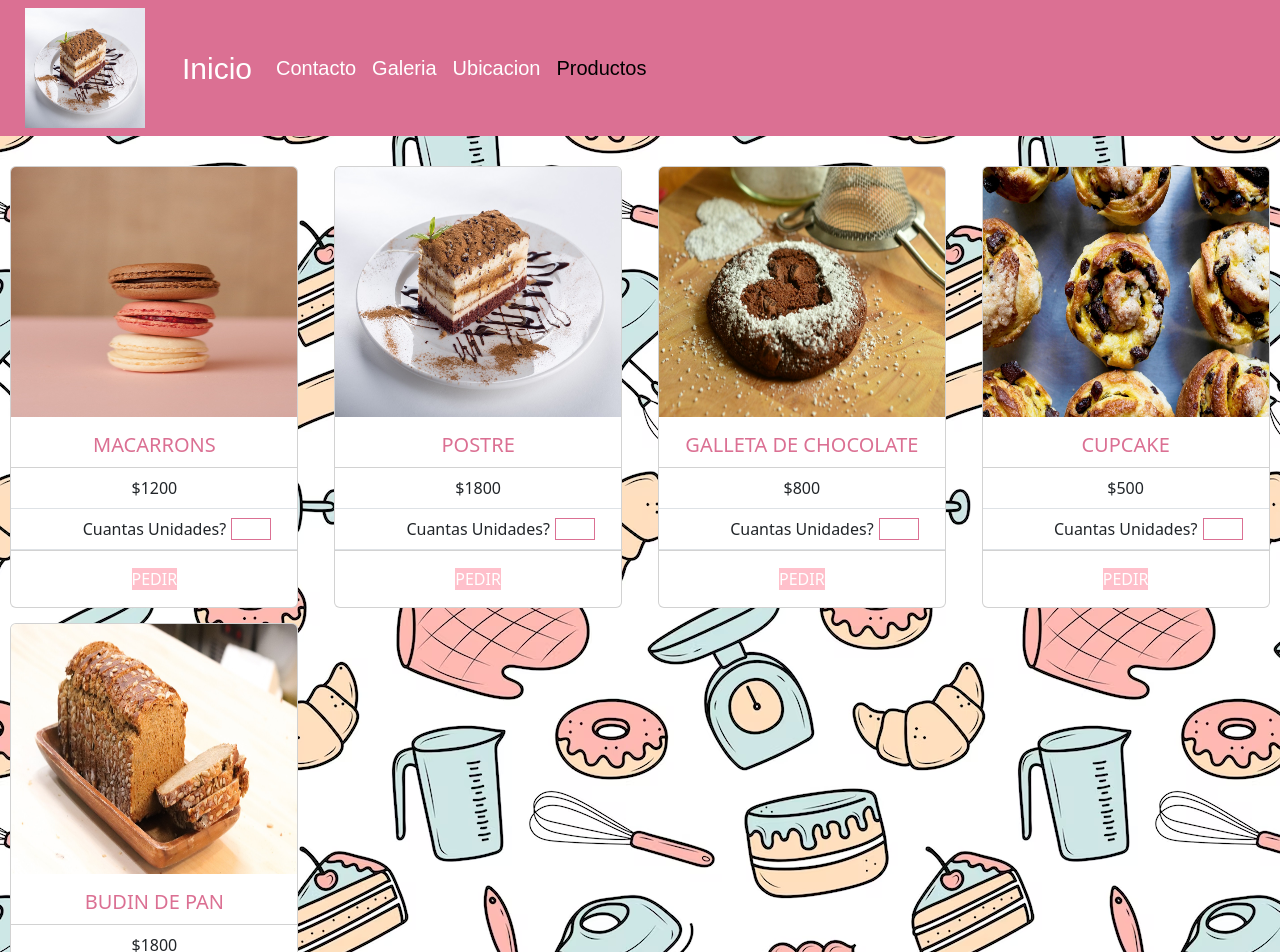
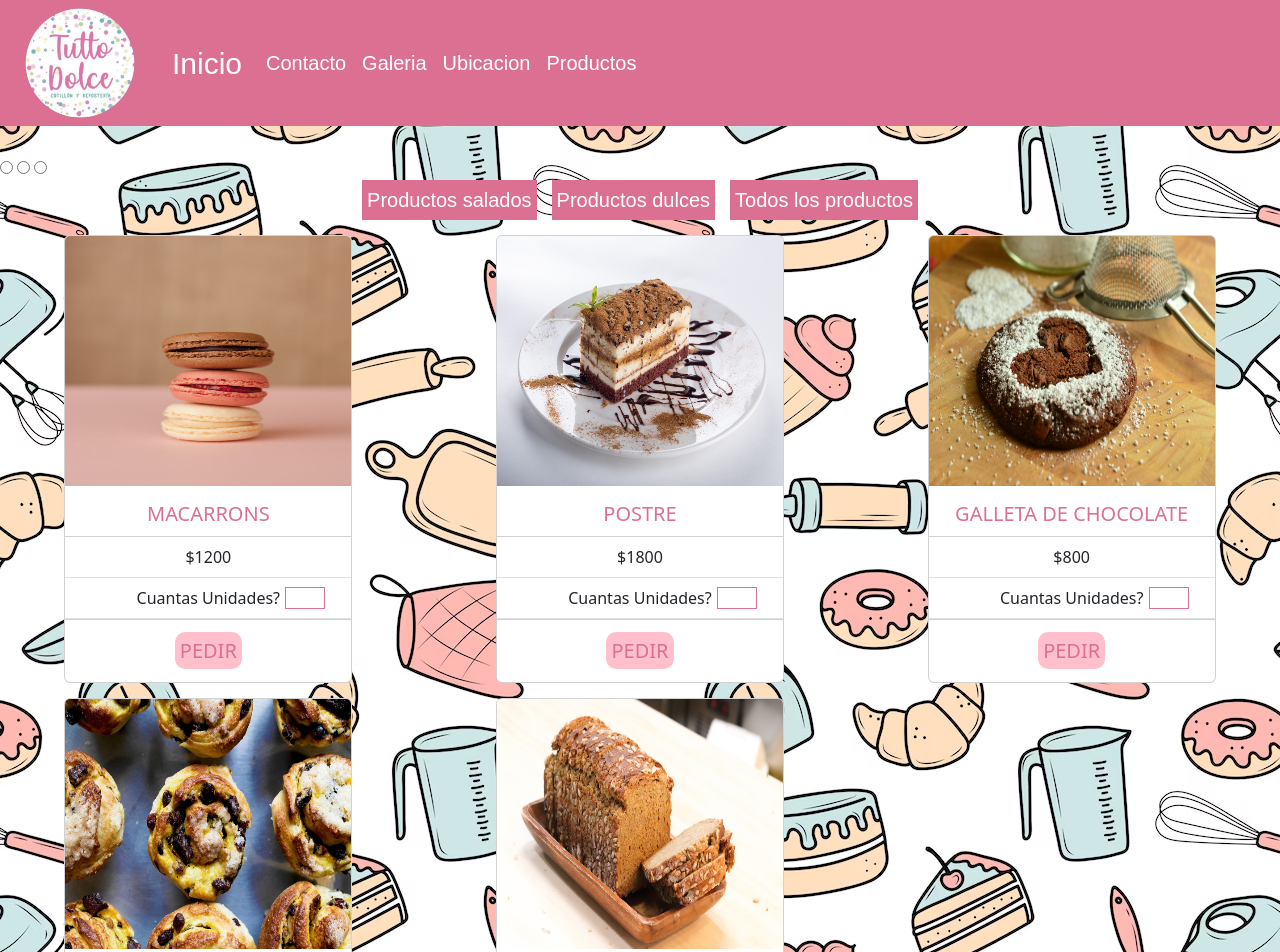
Before and after one commit to ludmilafer3/PF-Fernandez, a plain HTML site: page pages/productos.html in a window 1280 px wide. Shown: the top 952 px of the page. Drawn offline with nearby package versions, Linux system fonts and the light colour scheme.

Commit message:
sigo trabajando en la pagina productos, estoy por termianar

```diff
--- a/css/styles.css
+++ b/css/styles.css
@@ -33,15 +33,17 @@ input, textarea{
     background-color: palevioletred;
 
 }
-.logo{
-    width: 120px;
-    height: 120px;
-    margin: 0 25px;
-}
+
 img{
     max-width: 100%;
 }
 /*HEADER*/
+.logo-header{
+    width: 110px;
+    height: 110px;
+    margin: 0 25px;
+    border-radius: 60px
+}
 
 header{
     background-color: palevioletred;
@@ -57,6 +59,20 @@ header{
     font-family: Arial, Helvetica, sans-serif;
     color: white;
 }
+/*PSEUDOCLASES EN EL NAV*/
+.nav-link:hover,
+.navbar-brand:hover{
+    color: palevioletred;
+    background-color: pink;
+    border-radius: 20px;
+}
+.nav-link:active,
+.navbar-brand:active{
+    background-color: palevioletred;
+    color: pink;
+}
+
+
 
 /*ENLACES*/
 a{
@@ -135,13 +151,14 @@ h2{
     grid-area: foto3;
 }
 
-/*PRODUCTOS CONTENEDOR DE LAS CARDS*/
+
 /*PAGINA PRODUCTOS*/
+/*FONDO EN LA PAGINA DE PRODUCTOS*/
 .fondo{
     background-image: url(../img/patron-articulos-cocina-cocinar-postres-reposteria-estilo-dibujos-animados_313437-359.avif);
 }
 
-
+/*PRODUCTOS CONTENEDOR DE LAS CARDS*/
 .contenedor-cards{
     display: flex;
     flex-direction: column;
@@ -150,32 +167,37 @@ h2{
     gap: 15px;
     position: relative;
 }
-
-@media(min-width: 790px){
+/*MEDIA PARA TABLES*/
+@media(min-width: 768px){
     .contenedor-cards{
         display: grid;
         grid-template-columns: repeat(2,1fr);
         justify-items: center;
     }
 }
-
-@media(min-width: 992px){
+/*MEDIA PARA TABLES MAS GRANDE*/
+@media(min-width: 1024px){
     .contenedor-cards{
         grid-template-columns: repeat(3,1fr);
     }
 }
-@media(min-width: 1235px){
+/*MEDIA PARA MONITORES*/
+@media(min-width: 1440px){
     .contenedor-cards{
         grid-template-columns: repeat(4,1fr);
     }
 }
-
 .card-img-top{
     height: 250px;
 }
+/*NOMBRES DE LOS PRODUCTOS*/
 .card-title{
     height: 10px;
+    color: palevioletred;
+
 }
+
+/*CUANTAS UNIDADES?*/
 .input-productos{
     background-color: white;
     height: 22px;
@@ -186,14 +208,36 @@ h2{
     top: 351px;
     border: solid palevioletred 1px;
 }
+/*PEDIR*/
 .card-link{
+    color: palevioletred;
+    background-color: pink;
+    font-size: 20px;
+    padding: 5px;
+    border-radius: 10px;
+}
+/*FILTROS*/
+.opciones{
+    display: flex;
+    flex-direction: column;
+    justify-content: center;
+    align-items: center;
+    gap: 15px;
+}
+@media(min-width: 768px){
+    .opciones{
+        flex-direction: row;
+    }
+}
+.opciones label{
+    background-color: palevioletred;
     color: white;
-    background-color: pink;
+    font-size: 20px;
+    font-family: Arial, Helvetica, sans-serif;
+    padding: 5px;
+    margin-bottom: 15px;
+}
 
-}
-.titulo {
-    color: palevioletred;
-}
 
 /*FOOTER*//*PIE DE PAGINA*/
 /*ICONOS*/
--- a/pages/productos.html
+++ b/pages/productos.html
@@ -21,7 +21,7 @@
 <body class="fondo">
     <header>
             <nav class="navbar navbar-expand-lg">
-                <img src="../img/card2 (2).jpg" class="logo">
+                <img src="../img/daa14fd9-ba0b-49a3-b547-9871e3117105.JPG" class="logo-header">
                 <div class="container-fluid">
                 <a class="navbar-brand" href="../index.html">Inicio</a>
                 <button class="navbar-toggler" type="button" data-bs-toggle="collapse" data-bs-target="#navbarNav" aria-controls="navbarNav" aria-expanded="false" aria-label="Toggle navigation">
@@ -39,7 +39,7 @@
                         <a class="nav-link" href="como-llegar.html">Ubicacion</a>
                     </li>
                     <li class="nav-item">
-                        <a class="nav-link active"  href="productos.html">Productos</a>
+                        <a class="nav-link"  href="productos.html">Productos</a>
                     </li>
                     </ul>
                 </div>
@@ -49,11 +49,28 @@
 
     <section>
 
+        <div class="filtro">
+
+            <input type="radio" name="seleccionado" id="saladas">
+            <input type="radio" name="seleccionado" id="dulces">
+            <input type="radio" name="seleccionado" id="todos">
+
+            <div class="opciones">
+                <label for="saladas" class="pro-saladas">
+                    Productos salados</label>
+
+                <label for="dulces" class="pro-dulce">
+                    Productos dulces</label>
+
+                <label for="todos" class="pro-todos">
+                    Todos los productos</label>
+            </div>
+
             <div class="contenedor-cards">
                 <!--card 1-->
                 <div class="card text-center" style="width: 18rem;">
                     <img src="../img/card1 (1).jpg" class="card-img-top" alt="macarrons">
-                <div class="card-body titulo">
+                    <div class="card-body">
                     <h5 class="card-title">MACARRONS</h5>
                     </div>
                     <ul class="list-group list-group-flush">
@@ -69,7 +86,7 @@
                 <!--card 2-->
                 <div class="card text-center" style="width: 18rem;">
                     <img src="../img/card2 (2).jpg" class="card-img-top" alt="postre">
-                <div class="card-body titulo">
+                    <div class="card-body">
                     <h5 class="card-title">POSTRE</h5>
                     </div>
                     <ul class="list-group list-group-flush">
@@ -85,7 +102,7 @@
                 <!--card 3-->
                 <div class="card text-center" style="width: 18rem;">
                     <img src="../img/card3 (3).jpg" class="card-img-top" alt="galleta de chocolate">
-                <div class="card-body titulo">
+                    <div class="card-body">
                     <h5 class="card-title">GALLETA DE CHOCOLATE</h5>
                     </div>
                     <ul class="list-group list-group-flush">
@@ -100,7 +117,7 @@
                 <!--card 4-->
                 <div class="card text-center" style="width: 18rem;">
                     <img src="../img/card4 (4).jpg" class="card-img-top" alt="cupcake">
-                <div class="card-body titulo">
+                    <div class="card-body">
                     <h5 class="card-title">CUPCAKE</h5>
                     </div>
                     <ul class="list-group list-group-flush">
@@ -116,7 +133,7 @@
                 <!--card 5-->
                 <div class="card text-center" style="width: 18rem;">
                     <img src="../img/card5 (5).jpg" class="card-img-top" alt="budin">
-                <div class="card-body titulo">
+                    <div class="card-body">
                     <h5 class="card-title">BUDIN DE PAN</h5>
                     </div>
                     <ul class="list-group list-group-flush">
@@ -126,6 +143,7 @@
                     </ul>
                     <div class="card-body">
                         <a href="#" class="card-link">PEDIR</a>
+                    </div>
                 </div>
             </div>
         </div>
```
Also changed, not shown: index.html (+2 -1 lines), pages/como-llegar.html (+3 -2 lines), pages/contacto.html (+2 -1 lines), pages/galeria.html (+3 -2 lines), img/4673bc8d-9c14-4ee5-9fe5-e5516d5a0dc6 (1).JPG (added), img/daa14fd9-ba0b-49a3-b547-9871e3117105.JPG (added). Lines whose indentation alone changed are shown as unchanged.
